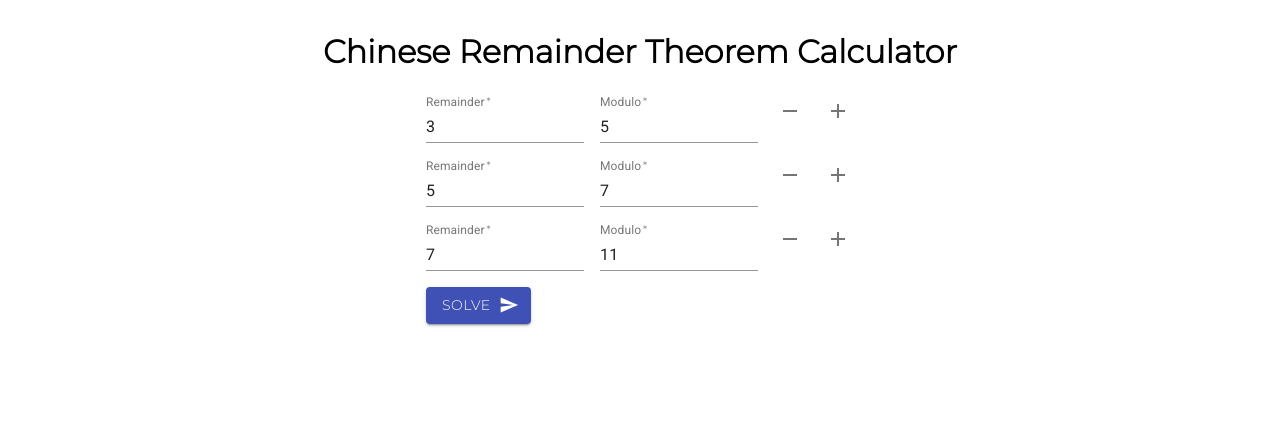
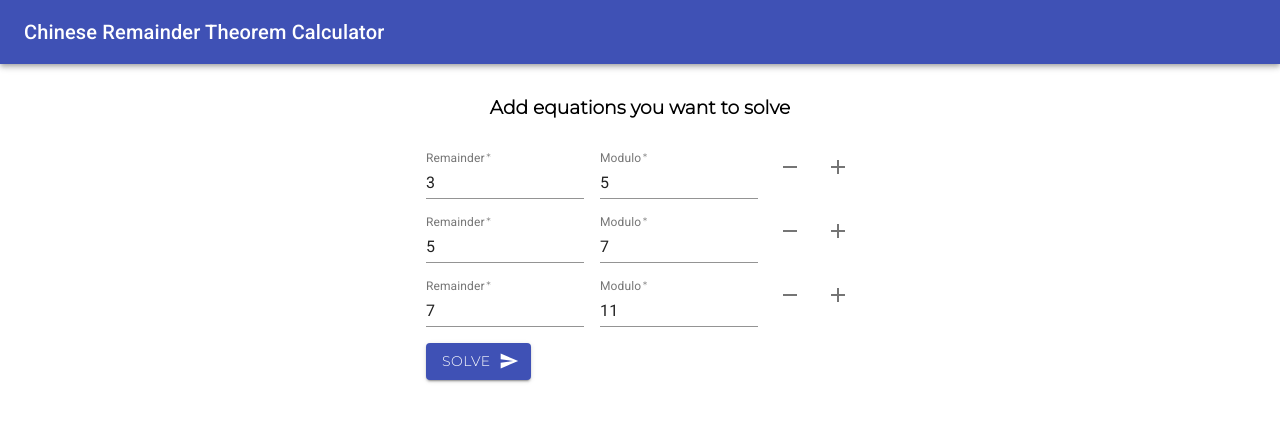
Before and after one commit to mhmmdjafarg/CRTCalculator, a React (Create React App) app: page / in a window 1280 px wide. Shown: the top 422 px of the page. Built offline with nearby package versions, Linux system fonts and the light colour scheme.

Commit message:
add header

```diff
--- a/src/App.css
+++ b/src/App.css
@@ -5,9 +5,9 @@
   font-family: "Montserrat", sans-serif;
 }
 
-#title{
+.instruction {
   text-align: center;
-  margin-bottom: 1rem;
+  margin-bottom: 1.5rem;
 }
 
 .container {
--- a/src/App.js
+++ b/src/App.js
@@ -11,6 +11,7 @@ import SendIcon from "@material-ui/icons/Send";
 import Grid from "@material-ui/core/Grid";
 import { solveCRT } from "./components/Computation";
 import { showResult } from "./components/Result";
+import Header from "./components/Header";
 
 const useStyles = makeStyles((theme) => ({
   root: {
@@ -58,10 +59,12 @@ function App() {
   };
 
   return (
+    <div>
+      <Header />
       <Container className="container">
-      <h1 id="title">
-        <b>Chinese Remainder Theorem Calculator</b>
-      </h1>
+        <div className="instruction">
+            <h3>Add equations you want to solve</h3>
+        </div>
         <Grid
           container
           alignItems="stretch"
@@ -113,10 +116,10 @@ function App() {
               </Button>
             </form>
           </Grid>
-        <Grid item xs={12} id="result">
-        </Grid>
+          <Grid item xs={12} id="result"></Grid>
         </Grid>
       </Container>
+    </div>
   );
 }
 export default App;
--- /dev/null
+++ b/src/components/Header.js
@@ -0,0 +1,31 @@
+import React from "react";
+import { AppBar, Toolbar, Typography } from "@material-ui/core";
+import PropTypes from "prop-types";
+import { withStyles } from "@material-ui/core/styles";
+
+const styles = (theme) => ({
+  grow: {
+    flexGrow: 1,
+  },
+});
+class Header extends React.Component {
+  render() {
+    const { classes } = this.props;
+    return (
+      <AppBar position="static">
+        <Toolbar>
+          <Typography variant="h6" color="inherit" noWrap>
+            Chinese Remainder Theorem Calculator
+          </Typography>
+          <div className={classes.grow} />
+        </Toolbar>
+      </AppBar>
+    );
+  }
+}
+
+Header.propTypes = {
+  classes: PropTypes.object.isRequired,
+};
+
+export default withStyles(styles)(Header);
--- a/src/components/Result.js
+++ b/src/components/Result.js
@@ -66,7 +66,6 @@ export function showResult(datas, classes) {
 
     // find m
     let mString = "m = ";
-    let m = 1;
     for (let i = 0; i < datas.modulos.length; i++) {
       mString += `${datas.modulos[i]} `;
       if (i !== datas.modulos.length - 1) {
```
Also changed, not shown: public/manifest.json, 1 other file (tests, documents, lock files or other folders). Lines whose indentation alone changed are shown as unchanged.
